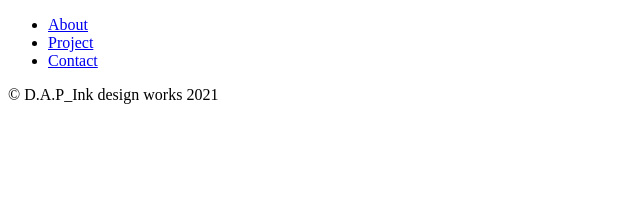
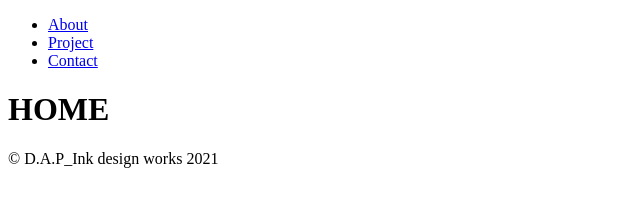
Before and after one commit to skream0319/D.A.P_Ink, a Gatsby site: page / in a window 1280 px wide. Shown: the whole page, without its empty margins (0-640 px from the left). Built offline with nearby package versions, Linux system fonts and the light colour scheme; Gatsby itself is replaced by a stand-in of ours.

Commit message:
Create PageTitle_component_useContext

```diff
--- a/src/components/Layout.js
+++ b/src/components/Layout.js
@@ -1,11 +1,13 @@
 import React from "react"
 import Navbar from "./Navbar"
 import Footer from "./Footer"
+import PageTitle from "./PageTitle"
 
 const Layout = ({ children }) => {
     return (
         <React.Fragment>
             <Navbar />
+            <PageTitle />
             { children }
             <Footer />
         </React.Fragment>
--- /dev/null
+++ b/src/components/PageTitle.js
@@ -0,0 +1,11 @@
+import React , {useContext} from "react"
+import {Title} from "../pages/index"
+
+const PageTitle = () => {
+    const title = useContext(Title)
+    return (
+        <h1>{title}</h1>
+    )
+}
+
+export default PageTitle
--- a/src/pages/index.js
+++ b/src/pages/index.js
@@ -1,10 +1,16 @@
 import React from "react"
 import Layout from "../components/Layout"
 
-export default () => {
+export const Title = React.createContext()
+
+const Home = () => {
   return (
+    <Title.Provider value={"HOME"}>
     <Layout>
 
     </Layout>
+    </Title.Provider>
   )
 }
+
+export default Home
```
